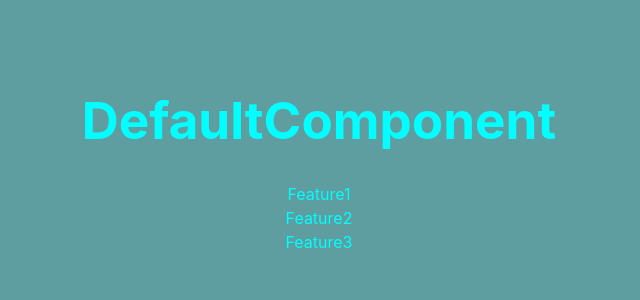
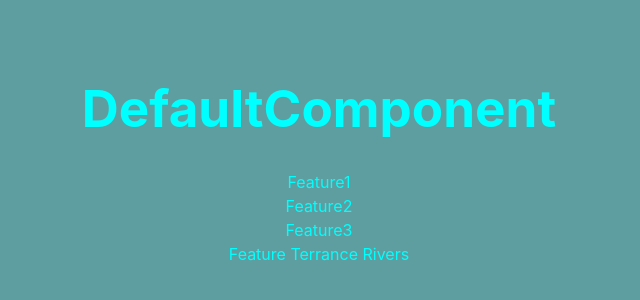
Before and after one commit to WDI-104/git-collab-test, a React (Vite) app: page / in a window 1280 px wide. Shown: the part 244-544 px from the top of the page, without its empty margins (321-961 px from the left). Built offline with nearby package versions, Linux system fonts and the light colour scheme.

Commit message:
addTerrancecommit

```diff
--- a/src/App.jsx
+++ b/src/App.jsx
@@ -1,22 +1,23 @@
-import { useState } from 'react'
-import reactLogo from './assets/react.svg'
-import viteLogo from '/vite.svg'
-import './App.css'
-import DefaultComponent from './components/DefaultComponent'
-import Feature1 from './components/Feature1'
-import Feature2 from './components/Feature2'
-import Feature3 from './components/Feature3'
+import { useState } from "react";
+import reactLogo from "./assets/react.svg";
+import viteLogo from "/vite.svg";
+import "./App.css";
+import DefaultComponent from "./components/DefaultComponent";
+import Feature1 from "./components/Feature1";
+import Feature2 from "./components/Feature2";
+import Feature3 from "./components/Feature3";
+import FeatureTerranceRivers from "./components/Feature-TerranceRivers";
 
 function App() {
-
   return (
     <>
       <DefaultComponent />
       <Feature1 />
       <Feature2 />
       <Feature3 />
+      <FeatureTerranceRivers />
     </>
-  )
+  );
 }
 
-export default App
+export default App;
--- /dev/null
+++ b/src/components/Feature-TerranceRivers.jsx
@@ -0,0 +1,11 @@
+import React from 'react'
+
+const FeatureTerranceRivers = () => {
+  return (
+    <div>
+      Feature Terrance Rivers
+    </div>
+  )
+}
+
+export default FeatureTerranceRivers
```
